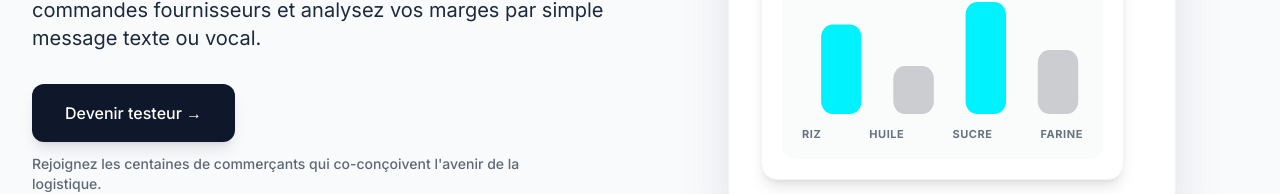
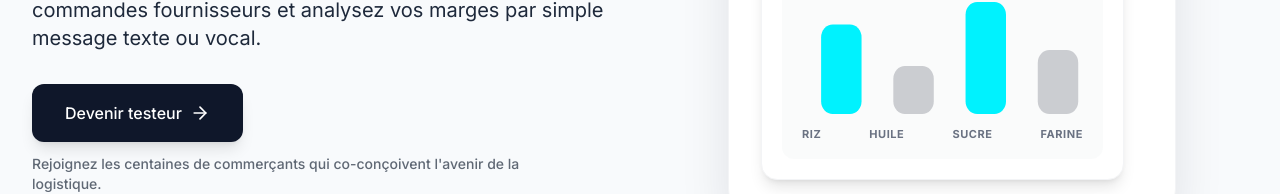
Before and after one commit to EmmanuelNsabua/GestAI-lp, a React (Vite) app: page / in a window 1280 px wide. Shown: the part 435-629 px from the top of the page. Built offline with nearby package versions, Linux system fonts and the light colour scheme.

Commit message:
feat: add HeroSection with interactive AI chatbot demo and typing animation

```diff
--- a/src/components/HeroSection.tsx
+++ b/src/components/HeroSection.tsx
@@ -1,5 +1,6 @@
 import { useState, useEffect } from 'react';
 import { motion } from 'framer-motion';
+import { ArrowRight } from 'lucide-react';
 
 export const HeroSection = () => {
   const [typedText, setTypedText] = useState('');
@@ -64,7 +65,8 @@ export const HeroSection = () => {
                 href="#waitlist"
                 className="inline-flex items-center justify-center px-8 py-4 border border-transparent text-base font-medium rounded-xl text-white bg-saphir hover:bg-saphir-light shadow-lg hover:shadow-xl transition-all duration-300 ease-in-out transform hover:-translate-y-1"
               >
-                Devenir testeur →
+                Devenir testeur
+                <ArrowRight className="w-5 h-5 ml-2 group-hover:translate-x-1 transition-transform" />
               </a>
               <p className="mt-3 text-sm text-saphir-light/70 font-medium">
                 Rejoignez les centaines de commerçants qui co-conçoivent l'avenir de la logistique.
```
